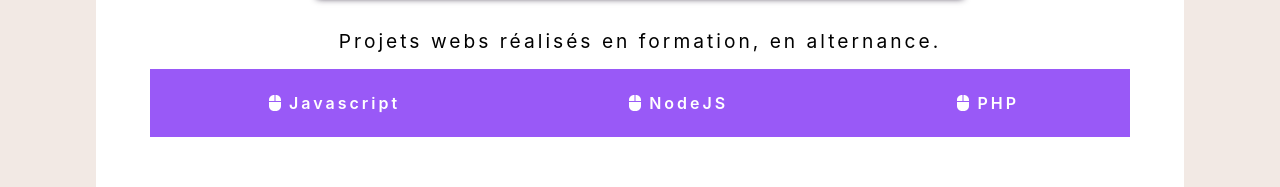
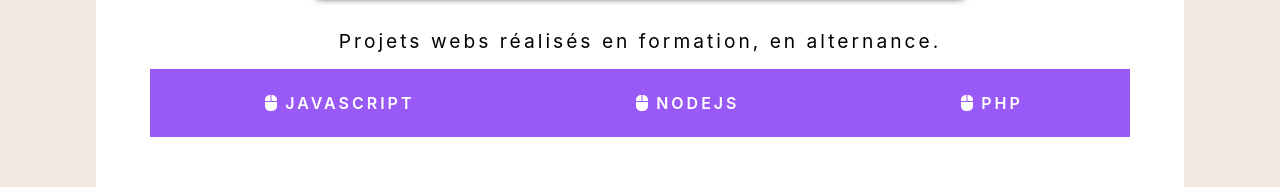
Before and after one commit to adelinelucas/portfolio_2023, a React (Create React App) app: page /portfolio in a window 1280 px wide. Shown: the part 309-496 px from the top of the page. Built offline with nearby package versions, Linux system fonts and the light colour scheme.

Commit message:
add filter functionality

```diff
--- a/src/components/DisplayWebProjects/index.js
+++ b/src/components/DisplayWebProjects/index.js
@@ -1,7 +1,7 @@
 import React from 'react';
 import './style.css';
 const DisplayWebProjects = ({project, idx}) => {
-    console.log(project)
+
     return (
         <article className='portfolio__section__article' key={idx}>
            <img className='portfolio__section__article-cover' src={project.cover?project.cover : './images/internet.png' } alt={project.title}/>
--- a/src/pages/Portfolio/index.js
+++ b/src/pages/Portfolio/index.js
@@ -1,4 +1,4 @@
-import React from 'react';
+import React, { useState } from 'react';
 import './style.css';
 import data from '../../datas/projetsweb.json';
 import DisplayWebProjects from '../../components/DisplayWebProjects';
@@ -7,31 +7,40 @@ import { faComputerMouse } from '@fortawesome/free-solid-svg-icons';
 
 const Portfolio = () => {
     const {projetsWeb} = data;
+    const [projectToDisplay, setProjectToDisplay] = useState(projetsWeb);
+    const techArray = ['Javascript','NodeJS','PHP'];
+    const handleClick = (tech)=>{
+        const techTrim = tech.trim();
+        const selectedTech = projetsWeb.filter((tech)=> (tech.technosTag.includes(techTrim)));
+        setProjectToDisplay(selectedTech);
+    }
     return (
         <main className='portfolio'>
             <header>
                 <div>
                     <figure>
-                        <img src="./images/screen.png" alt="formation développeur" width="70" />
+                        <img src="./images/screen.png" alt="formation développeur" width="70"/>
                     </figure>
                     <h2>Projets webs</h2>
                     <figure>
-                        <img src="./images/screen.png" alt="formation développeur" width="70" />
+                        <img src="./images/screen.png" alt="formation développeur" width="70"/>
                     </figure>
                 </div>
                 <p>Projets webs réalisés en formation, en alternance.</p>
                 <nav>
                     <ul>
-                        <li><FontAwesomeIcon icon={faComputerMouse} color="#fff"/>Javascript</li>
-                        <li><FontAwesomeIcon icon={faComputerMouse} color="#fff"/>NodeJS</li>
-                        <li><FontAwesomeIcon icon={faComputerMouse} color="#fff"/>PHP</li>
+                        {
+                            techArray.map((tech, index)=>(
+                                <li key={index} onClick={()=>{handleClick(tech)}}><FontAwesomeIcon icon={faComputerMouse} color="#fff"/>{tech.toUpperCase()}</li>
+                            ))
+                        }
                     </ul>
                 </nav>
             </header>
 
             <section className='portfolio__section'>
                 {
-                    projetsWeb.map((project, idx)=>{
+                    projectToDisplay.map((project, idx)=>{
                         if(project.visibility === 'true') return project.visibility && <DisplayWebProjects key={idx} project={project}/>
                     }
 
```
